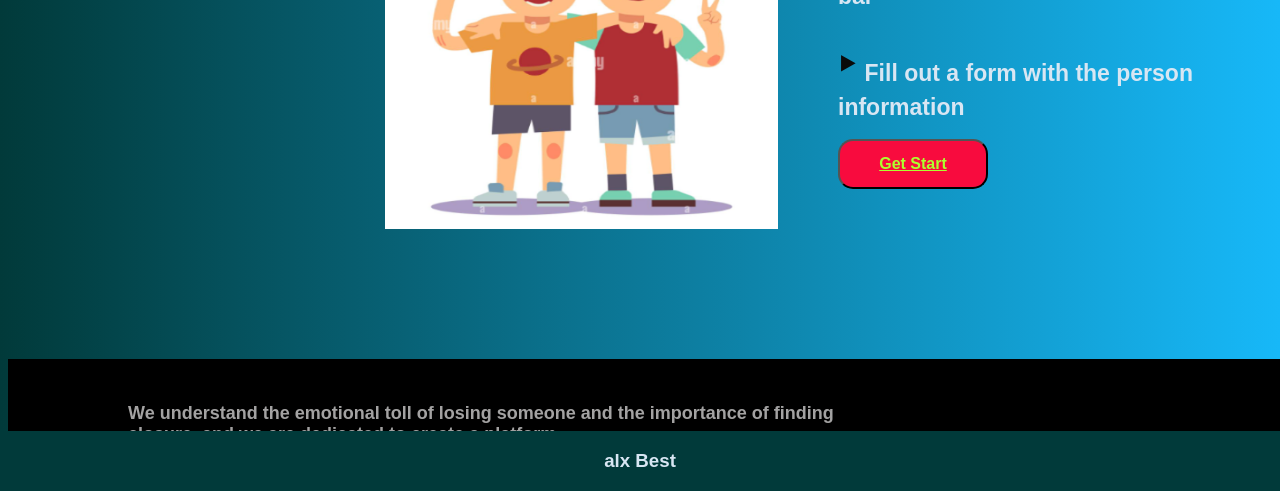
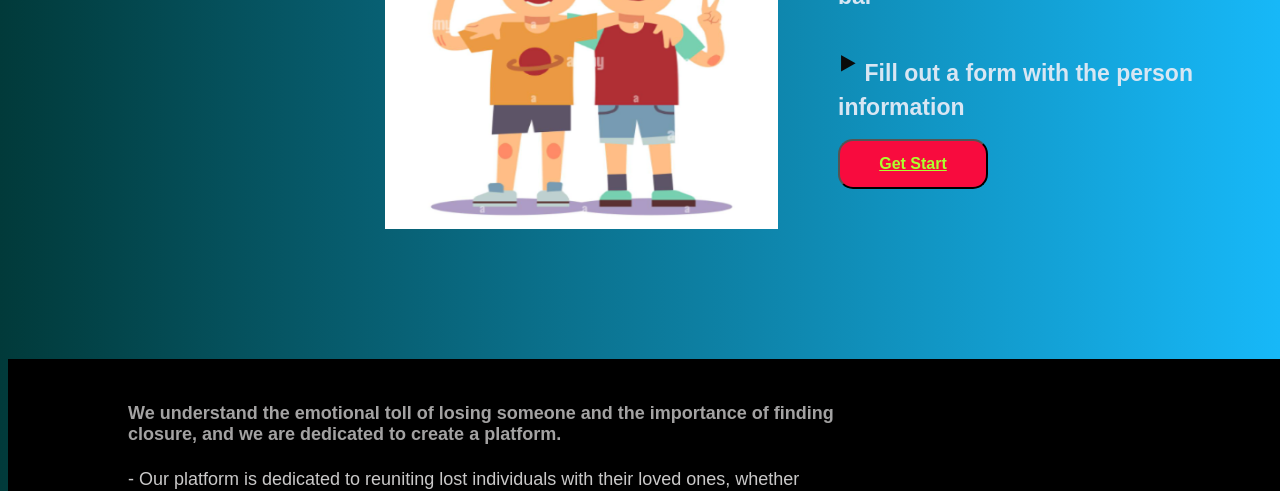
Before and after one commit to sitiabdulaziz11/alx-portfolio, a plain HTML site: page index.html in a window 1280 px wide. Shown: the part 309-800 px from the top of the page. Drawn offline with Linux system fonts and the light colour scheme; files whose address does not match are found by name.

Commit message:
updated portfolio

```diff
--- a/front-end/css_directory/main_cssfile.css
+++ b/css_directory/main_cssfile.css
@@ -298,7 +298,7 @@ footer {
     width: 100%;
     justify-content: center;
     align-items: center;
-    position: fixed;
+    position:relative;
     bottom: 0px;
     left: 0px;
 }
```
Also changed, not shown: try/1.html (added, +11 -0 lines), about.html (renamed from front-end/about.html), css_directory/css_about.css (renamed from front-end/css_directory/css_about.css), css_directory/home.css (renamed from front-end/css_directory/home.css), home.html (renamed from front-end/home.html), image/finder.PNG (renamed from front-end/image/finder.PNG), image/finder2.PNG (renamed from front-end/image/finder2.PNG), image/fri3.PNG (renamed from front-end/image/fri3.PNG), image/fri5.PNG (renamed from front-end/image/fri5.PNG), image/friends.PNG (renamed from front-end/image/friends.PNG), index.html (renamed from front-end/index.html), try/animated_searchbar_try.css (renamed from front-end/try/animated_searchbar_try.css), try/animated_searchbar_try.html (renamed from front-end/try/animated_searchbar_try.html), try/scroll_try.html (renamed from front-end/try/scroll_try.html), 1 more files.
